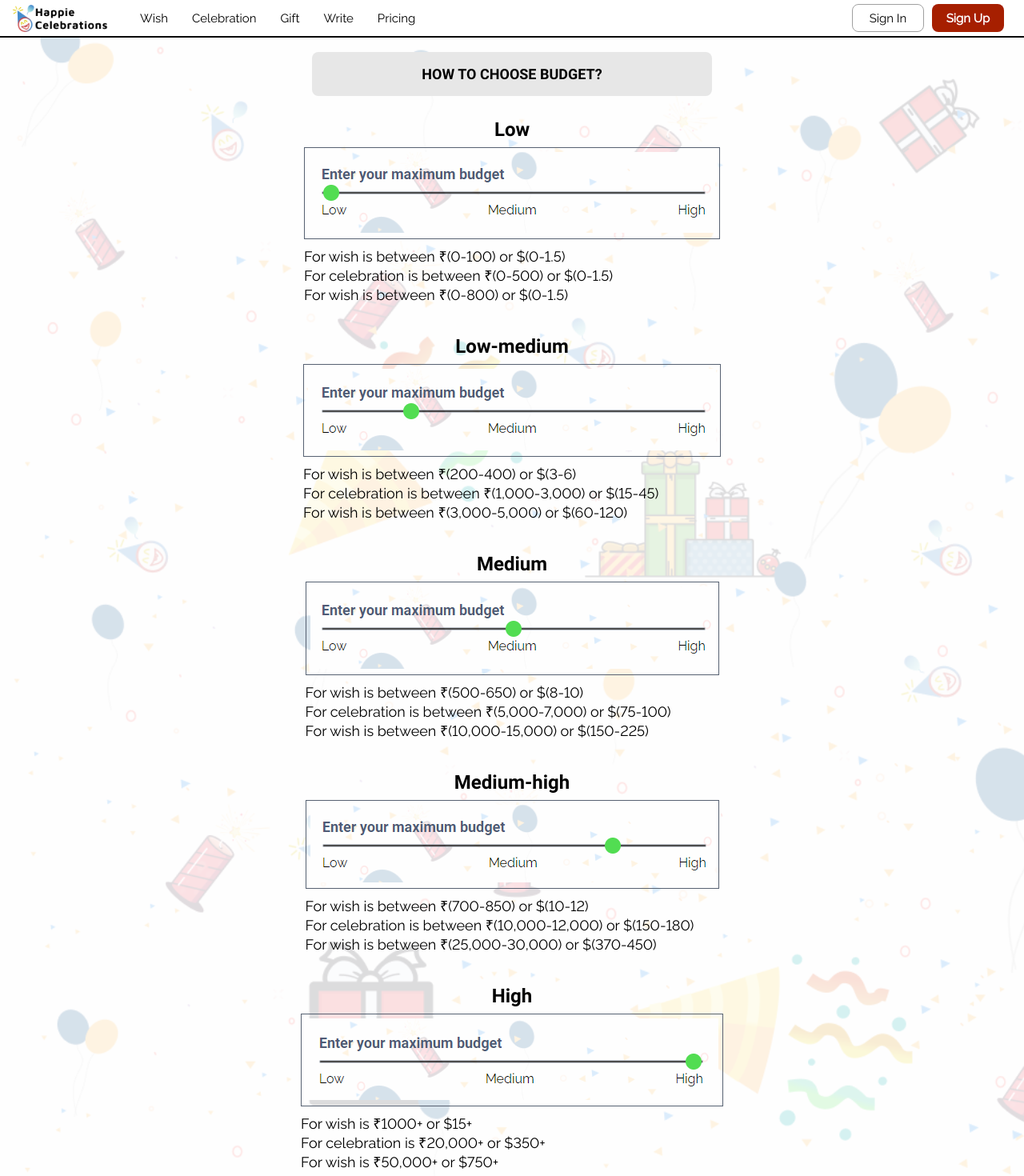
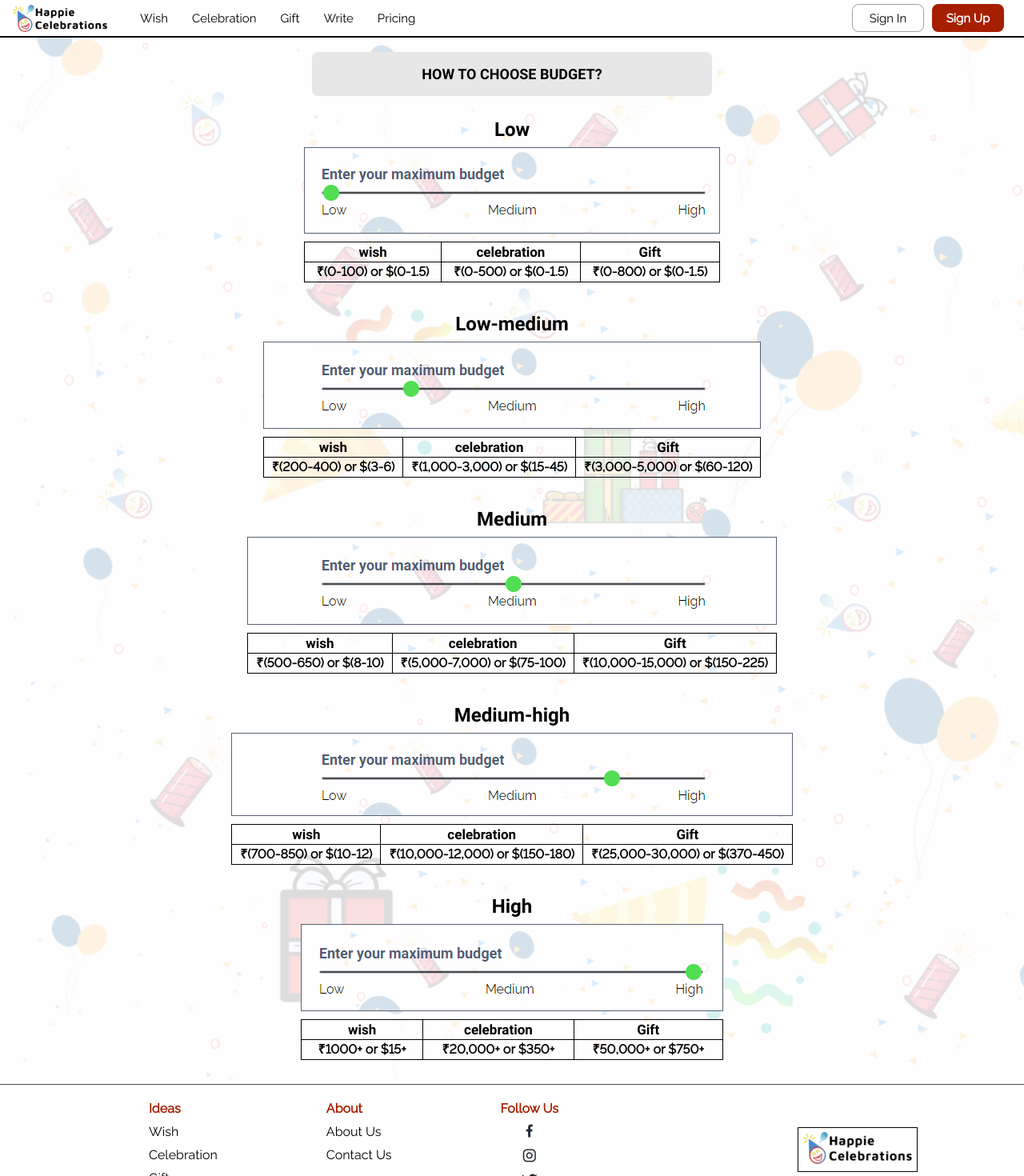
Before and after one commit to anuragsharma50/HC, a Next.js app: page /details/budget in a window 1280 px wide. Shown: the top 1470 px of the page at 80% size. Built offline with nearby package versions, Linux system fonts and the light colour scheme; no server answers; what react-popup-manager would draw is missing.

Commit message:
delete idea modal added

```diff
--- a/pages/details/budget.js
+++ b/pages/details/budget.js
@@ -21,60 +21,98 @@ function budget() {
                     <div className={Styles.img}>
                         <Image src={Low} alt='low-budget' />
                     </div>
-                    <div className={Styles.text}>
-                        For wish is between ₹(0-100) or $(0-1.5)
-                    </div>
-                    <div className={Styles.text}>
-                        For celebration is between ₹(0-500) or $(0-1.5)
-                    </div>
-                    <div className={Styles.text}>
-                        For wish is between ₹(0-800) or $(0-1.5)
-                    </div>
+                    {/* <div className={Styles.table}>
+                        <div>
+                            <p className={Styles.tableHeading}>wish</p>
+                            <p>₹(0-100) or $(0-1.5)</p>
+                        </div>
+                        <div>
+                            <p className={Styles.tableHeading}>celebration</p>
+                            <p>₹(0-500) or $(0-7.5)</p>
+                        </div>
+                        <div>
+                            <p className={Styles.tableHeading}>Gift</p>
+                            <p>₹(0-800) or $(0-10)</p>
+                        </div>
+                    </div> */}
+
+                    <table>
+                        <tbody>
+                            <tr>
+                                <th>wish</th>
+                                <th>celebration</th>
+                                <th>Gift</th>
+                            </tr>
+                            <tr>
+                                <td>₹(0-100) or $(0-1.5)</td>
+                                <td>₹(0-500) or $(0-1.5)</td>
+                                <td>₹(0-800) or $(0-1.5)</td>
+                            </tr>
+                        </tbody>
+                    </table>
                 </div>
+
                 <div className={Styles.item}>
                     <h3>Low-medium</h3>
                     <div className={Styles.img}>
                         <Image src={LowMedium} alt='low-budget' />
                     </div>
-                    <div className={Styles.text}>
-                        For wish is between ₹(200-400) or $(3-6)
-                    </div>
-                    <div className={Styles.text}>
-                        For celebration is between ₹(1,000-3,000) or $(15-45)
-                    </div>
-                    <div className={Styles.text}>
-                        For wish is between ₹(3,000-5,000) or $(60-120)
-                    </div>
+                    <table>
+                        <tbody>
+                            <tr>
+                                <th>wish</th>
+                                <th>celebration</th>
+                                <th>Gift</th>
+                            </tr>
+                            <tr>
+                                <td>₹(200-400) or $(3-6)</td>
+                                <td>₹(1,000-3,000) or $(15-45)</td>
+                                <td>₹(3,000-5,000) or $(60-120)</td>
+                            </tr>
+                        </tbody>
+                    </table>
                 </div>
+
                 <div className={Styles.item}>
                     <h3>Medium</h3>
                     <div className={Styles.img}>
                         <Image src={Medium} alt='low-budget' />
                     </div>
-                    <div className={Styles.text}>
-                        For wish is between ₹(500-650) or $(8-10)
-                    </div>
-                    <div className={Styles.text}>
-                        For celebration is between ₹(5,000-7,000) or $(75-100)
-                    </div>
-                    <div className={Styles.text}>
-                        For wish is between ₹(10,000-15,000) or $(150-225)
-                    </div>
+                    <table>
+                        <tbody>
+                            <tr>
+                                <th>wish</th>
+                                <th>celebration</th>
+                                <th>Gift</th>
+                            </tr>
+                            <tr>
+                                <td>₹(500-650) or $(8-10)</td>
+                                <td>₹(5,000-7,000) or $(75-100)</td>
+                                <td>₹(10,000-15,000) or $(150-225)</td>
+                            </tr>
+                        </tbody>
+                    </table>
                 </div>
+
                 <div className={Styles.item}>
                     <h3>Medium-high</h3>
                     <div className={Styles.img}>
                         <Image src={HighMedium} alt='low-budget' />
                     </div>
-                    <div className={Styles.text}>
-                        For wish is between ₹(700-850) or $(10-12)
-                    </div>
-                    <div className={Styles.text}>
-                        For celebration is between ₹(10,000-12,000) or $(150-180)
-                    </div>
-                    <div className={Styles.text}>
-                        For wish is between ₹(25,000-30,000) or $(370-450)
-                    </div>
+                    <table>
+                        <tbody>
+                            <tr>
+                                <th>wish</th>
+                                <th>celebration</th>
+                                <th>Gift</th>
+                            </tr>
+                            <tr>
+                                <td>₹(700-850) or $(10-12)</td>
+                                <td>₹(10,000-12,000) or $(150-180)</td>
+                                <td>₹(25,000-30,000) or $(370-450)</td>
+                            </tr>
+                        </tbody>
+                    </table>
                 </div>
 
                 <div className={Styles.item}>
@@ -82,15 +120,20 @@ function budget() {
                     <div className={Styles.img}>
                         <Image src={High} alt='high-budget' />
                     </div>
-                    <div className={Styles.text}>
-                        For wish is ₹1000+ or $15+
-                    </div>
-                    <div className={Styles.text}>
-                        For celebration is ₹20,000+ or $350+
-                    </div>
-                    <div className={Styles.text}>
-                        For wish is ₹50,000+ or $750+
-                    </div>
+                    <table>
+                        <tbody>
+                            <tr>
+                                <th>wish</th>
+                                <th>celebration</th>
+                                <th>Gift</th>
+                            </tr>
+                            <tr>
+                                <td>₹1000+ or $15+</td>
+                                <td>₹20,000+ or $350+</td>
+                                <td>₹50,000+ or $750+</td>
+                            </tr>
+                        </tbody>
+                    </table>
                 </div>
             </div>
         </div>
--- a/styles/details/budget.module.scss
+++ b/styles/details/budget.module.scss
@@ -15,11 +15,46 @@
             border: 1px solid #576272;
             margin: 10px 0px;
             padding: 5px 5px 0px 5px;
+            display: flex;
+            justify-content: center;
+            background: white;
         }
 
-        .text{
-            font-variant: lining-nums;
-            font-size: 18px;
+        .table{
+            width: 100%;
+            border: 1px solid;
+            text-align: center;
+
+            .tableHeading {
+                // border-bottom: 1px solid;
+                font-family: "Roboto";
+            }
+
+            p{
+                border-bottom: 1px solid;
+            }
+        }
+    }
+
+    table{
+        width: 100%;
+        border-collapse: collapse;
+        text-align: center;
+        font-variant: lining-nums;
+
+        th{
+            border: 1px solid;
+            padding: 0px 10px;
+            border-collapse: collapse;
+            font-family: 'Roboto';
+            font-size: 17px;
+        }
+
+        td{
+            border: 1px solid;
+            padding: 0px 10px;
+            border-collapse: collapse;
+            font-weight: bold;
         }
     }
 }
```
Also changed, not shown: components/modals/ConfirmDelete.js (added, +38 -0 lines), pages/myideas.js (+15 -4 lines).
